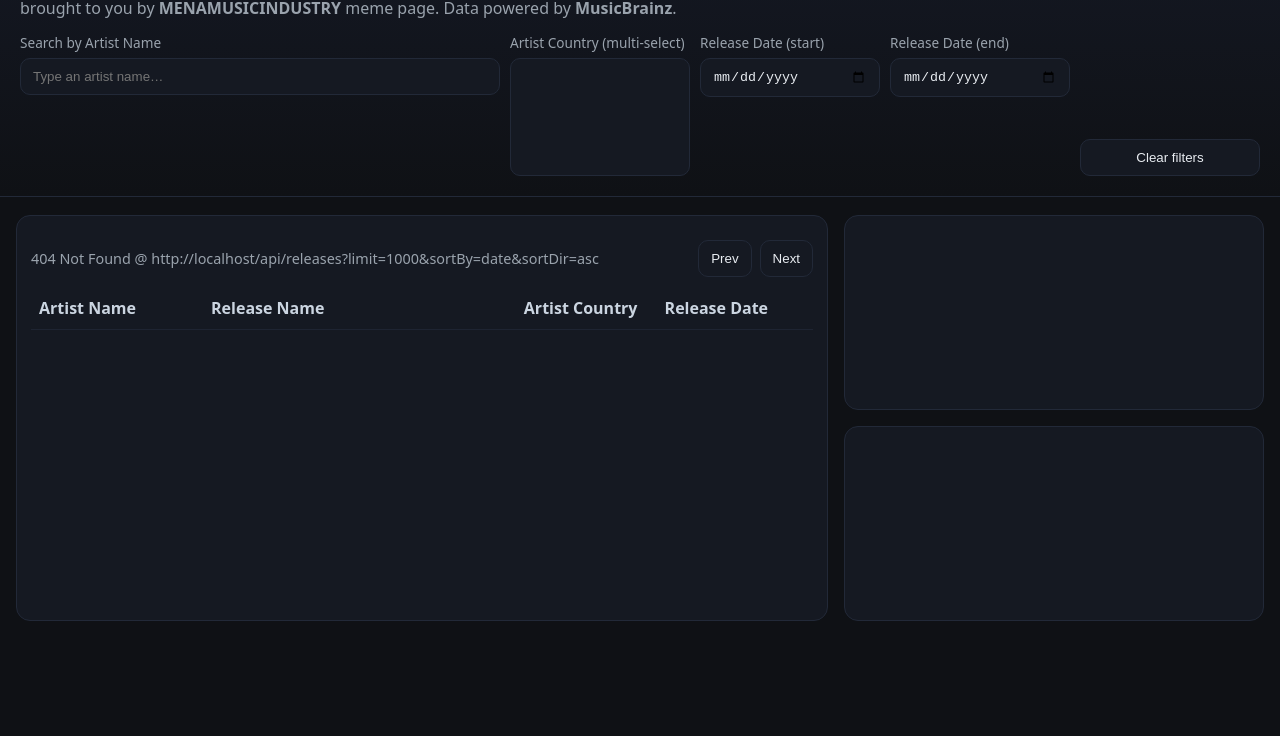
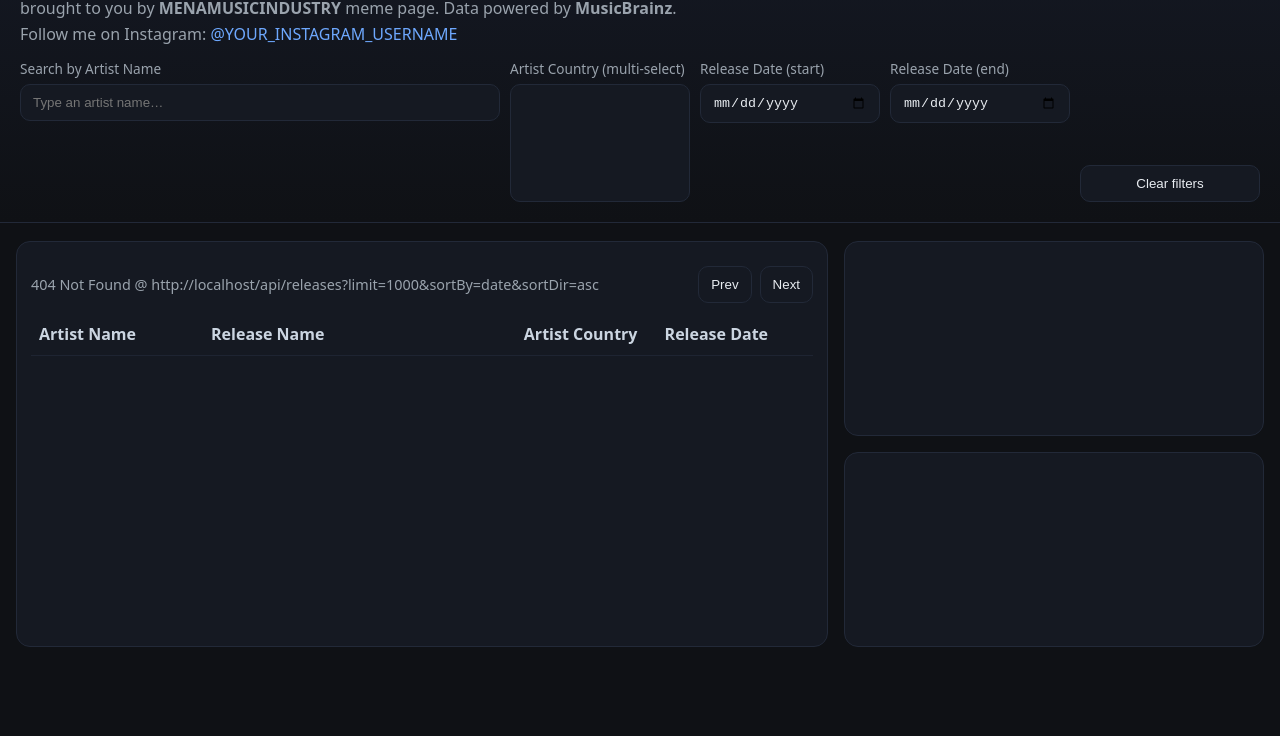
Before and after one commit to menamusicindustry-cyber/newmenareleases, a website: page index.html in a window 1280 px wide. Shown: the part 64-800 px from the top of the page. Drawn offline with nearby package versions, Linux system fonts and the light colour scheme; no server answers.

Commit message:
Update index.html

```diff
--- a/index.html
+++ b/index.html
@@ -51,6 +51,15 @@
   <header>
     <h1>MENA Releases</h1>
     <div class="sub">brought to you by <strong>MENAMUSICINDUSTRY</strong> meme page. Data powered by <strong>MusicBrainz</strong>.</div>
+     <div class="sub" style="margin-top:4px;">
+    Follow me on Instagram:
+    <a href="https://www.instagram.com/YOUR_INSTAGRAM_USERNAME"
+       target="_blank"
+       rel="noopener noreferrer"
+       style="color:var(--accent); text-decoration:none;">
+      @YOUR_INSTAGRAM_USERNAME
+    </a>
+  </div>
 
     <div class="controls">
       <div class="control" style="min-width:260px;flex:1">
```
